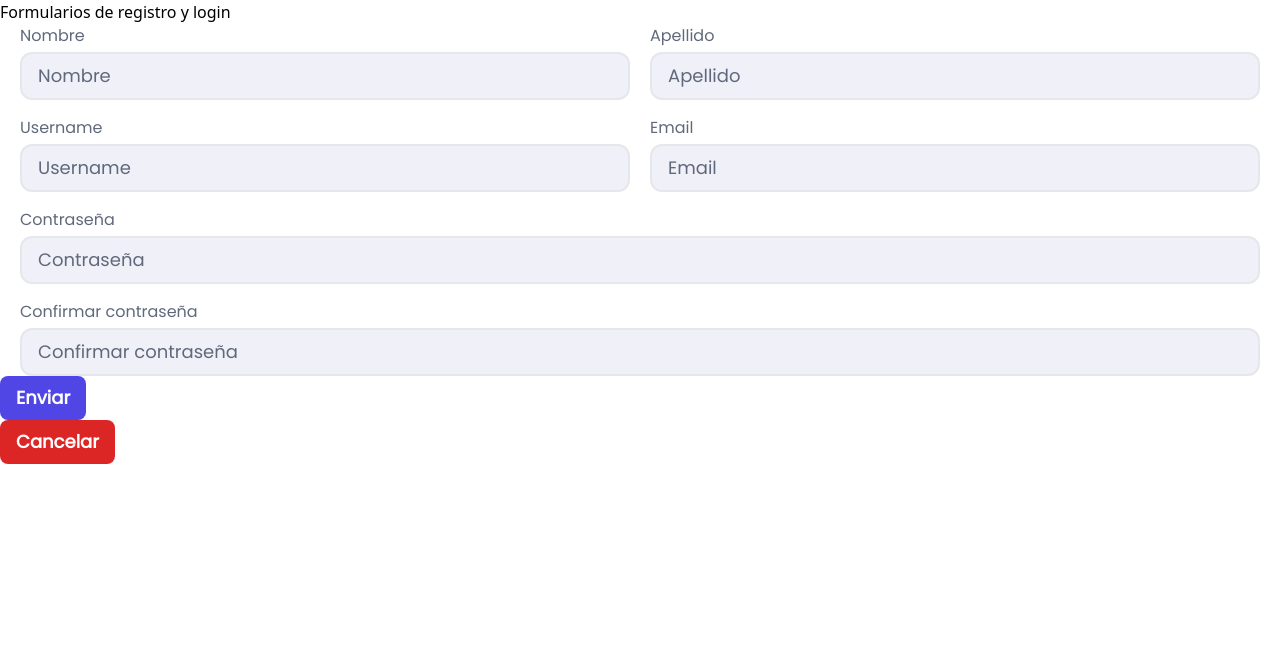
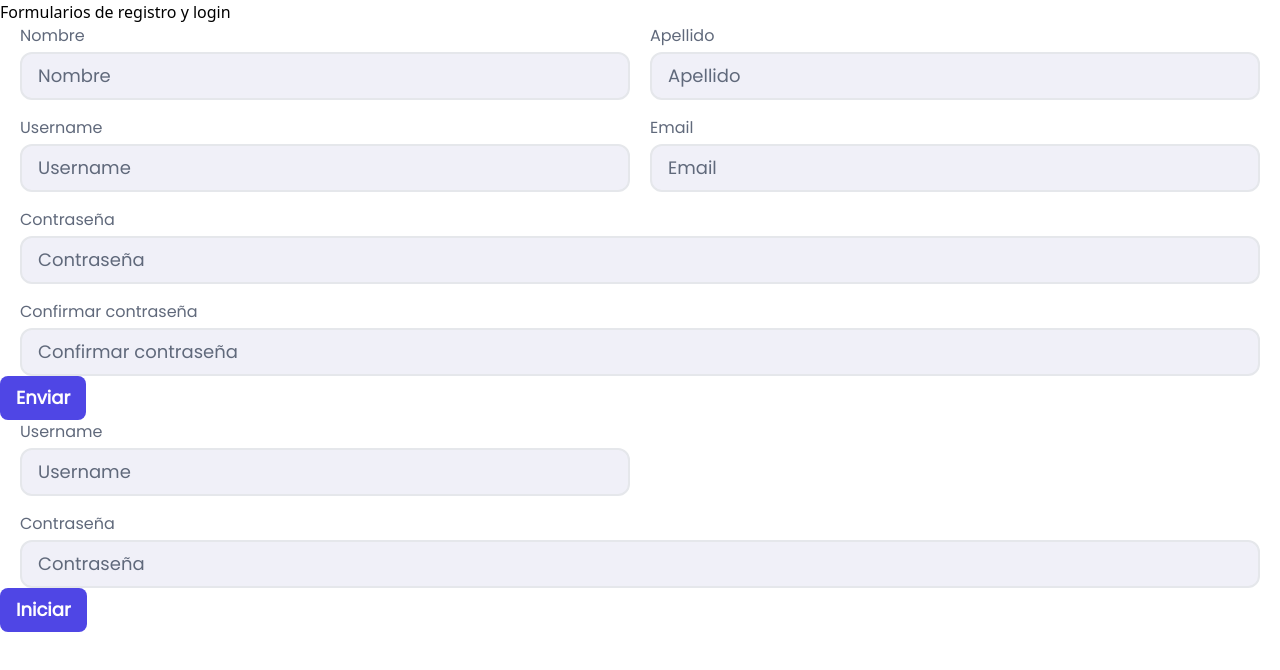
Before and after one commit to ederleo21/relatika-frontend, a React (Vite) app: page / in a window 1280 px wide. Shown: the top 670 px of the page. Built offline with nearby package versions, Linux system fonts and the light colour scheme.

Commit message:
Registro y login realizados con manejo correcto de errores, interceptores de api.js actualizados.

```diff
--- /dev/null
+++ b/src/global/utils/handleFormSubmit.js
@@ -0,0 +1,29 @@
+import { toast } from "react-toastify"
+
+export const handleFormSubmit = async({ values, requestFn, messageSuccess="Operación exitosa"}, actions) => {
+    const { resetForm, setErrors, setSubmitting } = actions;
+
+    try{
+        await requestFn(values);
+        toast.success(messageSuccess);
+        resetForm();
+
+    }catch(error){
+        if (error.response && error.response.data){
+            const data = error.response.data;
+            setErrors(data);
+            if (data.non_field_errors) {
+                const message = Array.isArray(data.non_field_errors) ? data.non_field_errors.join(" ") : data.non_field_errors;
+                toast.error(message);
+            }
+            if (data.detail) {
+              toast.error(data.detail);
+            }
+        } else {
+            toast.error("Error inesperado. Intenta más tarde.");
+        }
+
+    }finally{
+        setSubmitting(false);
+    }
+}
--- /dev/null
+++ b/src/modules/auth/components/LoginForm.jsx
@@ -0,0 +1,44 @@
+import * as Yup from 'yup'
+import { Formik, Form } from 'formik'
+
+import { InputField } from '../../../global/components/atoms/InputField'
+import { Button } from '../../../global/components/atoms/Button'
+import { loginUser } from '../services/authService'
+import { handleFormSubmit } from '../../../global/utils/handleFormSubmit'
+
+const validationSchema = Yup.object({
+    username: Yup.string().required("Campo requerido"),
+    password: Yup.string().required("Campo requerido")
+})
+
+const initialValues = {
+    username: "",
+    password: ""
+}
+
+const handleSubmit = (values, actions) => {
+    handleFormSubmit({values, requestFn: loginUser, messageSuccess: "Bienvenido a Relatika!"}, actions)
+}
+
+export const LoginForm = () => {
+  return (
+    <section>
+      <Formik
+        initialValues={initialValues}
+        validationSchema={validationSchema}
+        onSubmit={handleSubmit}
+      >
+      {({ isSubmitting }) => (
+        <Form>
+          <div className='grid grid-cols-2 gap-x-5 gap-y-4 px-5 font-poppins'>
+            <InputField name="username" placeholder="Username" label="Username" />
+            <InputField name="password" type='password' placeholder="Contraseña" label="Contraseña" className='col-span-2' />
+          </div>
+
+          <Button type='submit' text={isSubmitting ? "Iniciando..." : "Iniciar"} className='bg-indigo-600 hover:bg-indigo-700' disabled={isSubmitting} />
+        </Form>
+      )}
+      </Formik>
+    </section>
+  )
+}
--- a/src/modules/auth/components/RegisterForm.jsx
+++ b/src/modules/auth/components/RegisterForm.jsx
@@ -1,10 +1,10 @@
 import * as Yup from 'yup'
 import { Formik, Form } from 'formik'
-import { toast } from 'react-toastify';
 
 import { InputField } from '../../../global/components/atoms/InputField';
 import { Button } from '../../../global/components/atoms/Button';
 import { registerUser } from '../services/authService';
+import { handleFormSubmit } from '../../../global/utils/handleFormSubmit';
 
 const validationSchema = Yup.object({
   username: Yup.string().required("Campo requerido"),
@@ -31,24 +31,8 @@ const initialValues = {
   last_name: "",
 }
 
-const handleSubmit = async(values, { resetForm, setSubmitting, setErrors }) =>  {
-  try {
-    await registerUser(values);
-    toast.success("Usuario registrado con éxito");
-    resetForm();
-  } catch(error) {
-    if (error.response && error.response.data) {
-        const data = error.response.data;
-        setErrors(data);
-        if (data.non_field_errors) {
-          toast.error(data.non_field_errors.join(" "));
-        }
-    } else {
-      toast.error("Error inesperado. Intenta más tarde.");
-    }
-  } finally {
-    setSubmitting(false);
-  }
+const handleSubmit = (values, actions) =>  {
+  handleFormSubmit({values, requestFn: registerUser, messageSuccess:"Te has registrado con éxito!"}, actions)
 }
 
 export const RegisterForm = () => {
@@ -71,7 +55,6 @@ export const RegisterForm = () => {
           </div>
 
           <Button type='submit' text={isSubmitting ? "Enviando..." : "Enviar"} className='bg-indigo-600 hover:bg-indigo-700' disabled={isSubmitting} />
-          <Button text='Cancelar' className='bg-red-600'/>
         </Form>
       )}
       </Formik>
--- a/src/modules/auth/pages/RegisterAndLogin.jsx
+++ b/src/modules/auth/pages/RegisterAndLogin.jsx
@@ -1,5 +1,7 @@
 import React from 'react'
+
 import { RegisterForm } from '../components/RegisterForm'
+import { LoginForm } from '../components/LoginForm'
 
 export const RegisterAndLogin = () => {
 
@@ -7,6 +9,7 @@ export const RegisterAndLogin = () => {
     <div>
         <h1>Formularios de registro y login</h1>
         <RegisterForm/>
+        <LoginForm/>
     </div>
   )
 }
--- a/src/modules/auth/services/authService.js
+++ b/src/modules/auth/services/authService.js
@@ -7,3 +7,12 @@ export const registerUser = async(userData) => {
     const response = await api.post(endpoints.auth.register, userData)
     return response.data
 }
+
+export const loginUser = async(data) => {
+    const response = await api.post(endpoints.auth.login, data)
+    const accessToken = response.data.access;
+    if(accessToken){
+        localStorage.setItem('accessToken', accessToken);
+    }
+    return response.data
+}
--- a/src/services/api.js
+++ b/src/services/api.js
@@ -11,6 +11,7 @@ export const api = axios.create({
     withCredentials: true, //Permite que se envien cookies
 });
 
+
 //Agrega el token de acceso a cada petición saliente
 api.interceptors.request.use(
     (config) => {
@@ -23,13 +24,17 @@ api.interceptors.request.use(
     (error) => Promise.reject(error)
 );
 
-//Interceptor para manejar errores de autenticación y renovar el access token
+
+//Interceptor para manejar errores de autenticación y renovar el access. Cuando se intenta hacer login no se renueva.
 api.interceptors.response.use(
   (response) => response,
   async (error) => {
     const originalRequest = error.config;
 
-    if (error.response?.status === 401 && !originalRequest._retry) {
+    const isLoginEndpoint = originalRequest.url.includes('/login/');
+    const isRefreshEndpoint = originalRequest.url.includes('/refresh/');
+
+    if (error.response?.status === 401 && !originalRequest._retry && !isLoginEndpoint && !isRefreshEndpoint ){
       originalRequest._retry = true;
 
       try {
```
Also changed, not shown: src/global/components/atoms/PageLoader.jsx (renamed from src/global/utils/PageLoader.jsx), src/global/components/atoms/SectionLoader.jsx (renamed from src/global/utils/SectionLoader.jsx).
